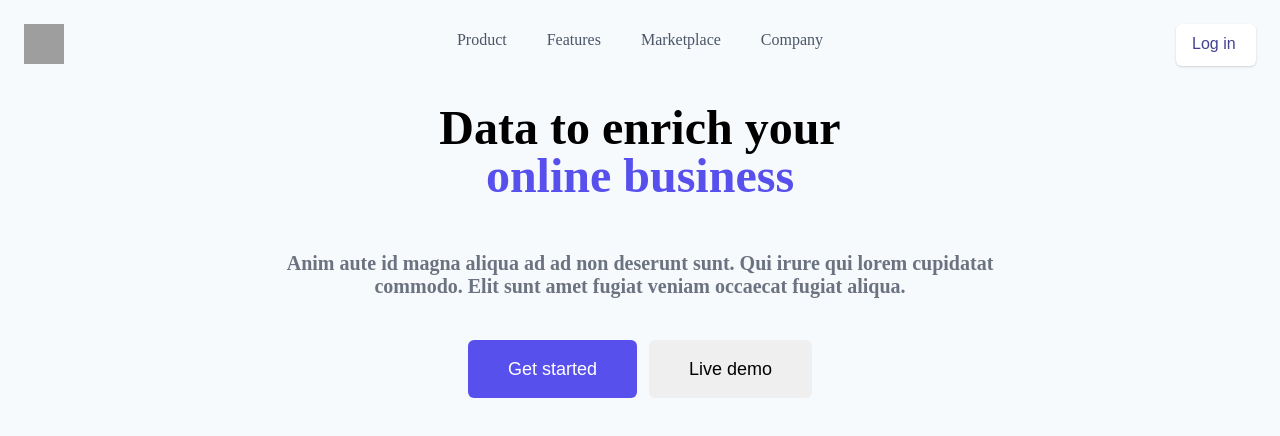
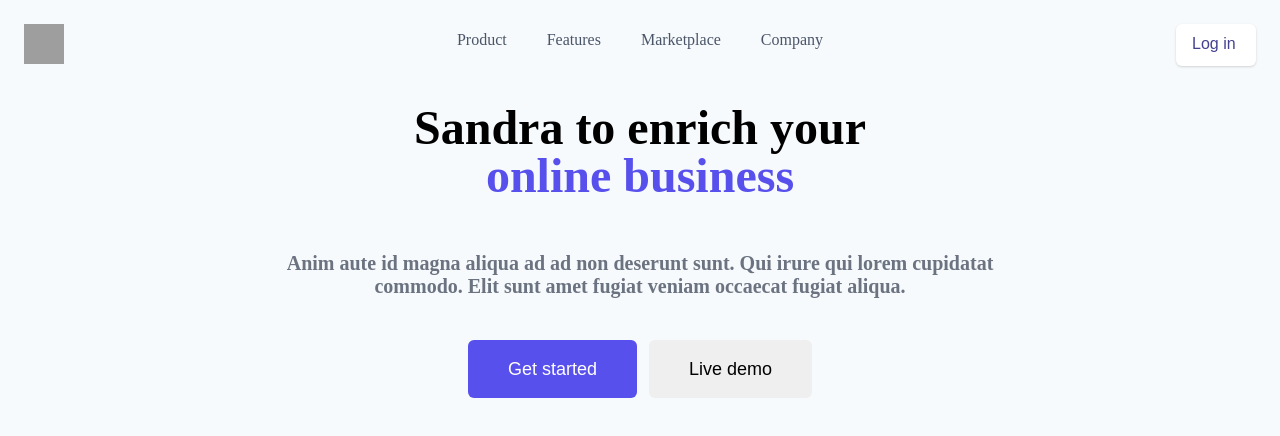
Before and after one commit to scottie-schneider/design, a Next.js app: page /marketing/hero_sections/simple_centered in a window 1280 px wide. Shown: the top 436 px of the page. Built offline with nearby package versions, Linux system fonts and the light colour scheme; grey boxes are pictures that could not be loaded.

Commit message:
working on menu open modal and set state

```diff
--- a/pages/marketing/hero_sections/simple_centered.js
+++ b/pages/marketing/hero_sections/simple_centered.js
@@ -1,7 +1,21 @@
+import React, { useState } from "react";
 import styled from "styled-components";
 
 const StyledDiv = styled.div`
+  .menu {
+    position: absolute;
+    background: #fff;
+    border: 1px solid red;
+    top: 0;
+    left: 0;
+    right: 0;
+    max-width: 100%;
+    height: 300px;
+    margin: 1rem;
+    border-radius: 0.5rem;
+  }
   height: 100%;
+  overflow-x: hidden;
   background: #f7fafc;
   display: grid;
   grid:
@@ -146,8 +160,15 @@ const StyledDiv = styled.div`
   }
 `;
 const SimpleCentered = () => {
+  const [menuOpen, setMenuOpen] = useState(false);
   return (
     <StyledDiv>
+      {/* Mobile Menu, show hide */}
+      {menuOpen ? (
+        <div className="menu">
+          <p>Hi</p>
+        </div>
+      ) : null}
       <header>
         {/* Logo */}
         <img src="https://tailwindui.com/img/logos/workflow-mark-on-white.svg" />
@@ -169,7 +190,7 @@ const SimpleCentered = () => {
           </ul>
         </nav>
         {/* Nav button for smaller screens */}
-        <div className="menu">
+        <div onClick={() => setMenuOpen(true)} className="menu">
           <svg stroke="currentColor" fill="currentColor" viewBox="0 0 24 20">
             <path d="M0 3h20v2H0V3zm0 6h20v2H0V9zm0 6h20v2H0v-2z" />
           </svg>
@@ -179,7 +200,7 @@ const SimpleCentered = () => {
       </header>
       <main>
         <h1>
-          Data to enrich your <br />
+          Sandra to enrich your <br />
           <span className="highlighted">online business</span>
         </h1>
         <h3 className="subtext">
```
